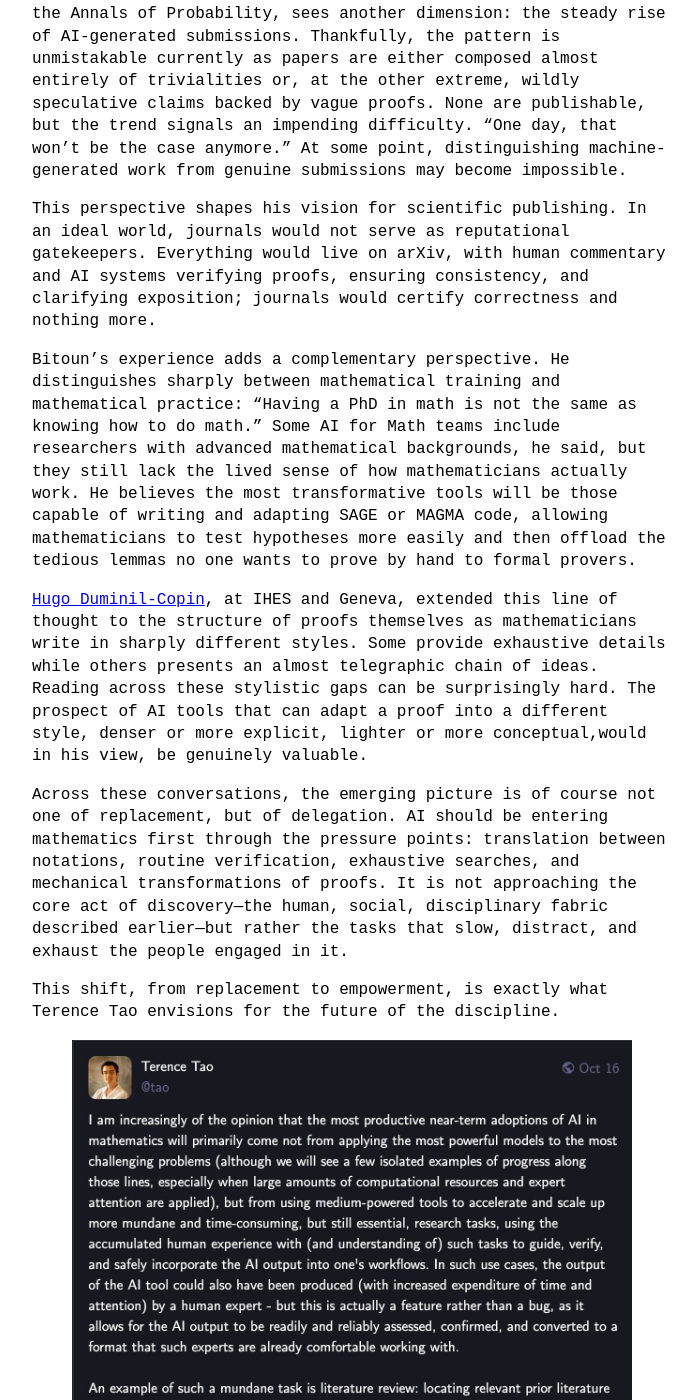
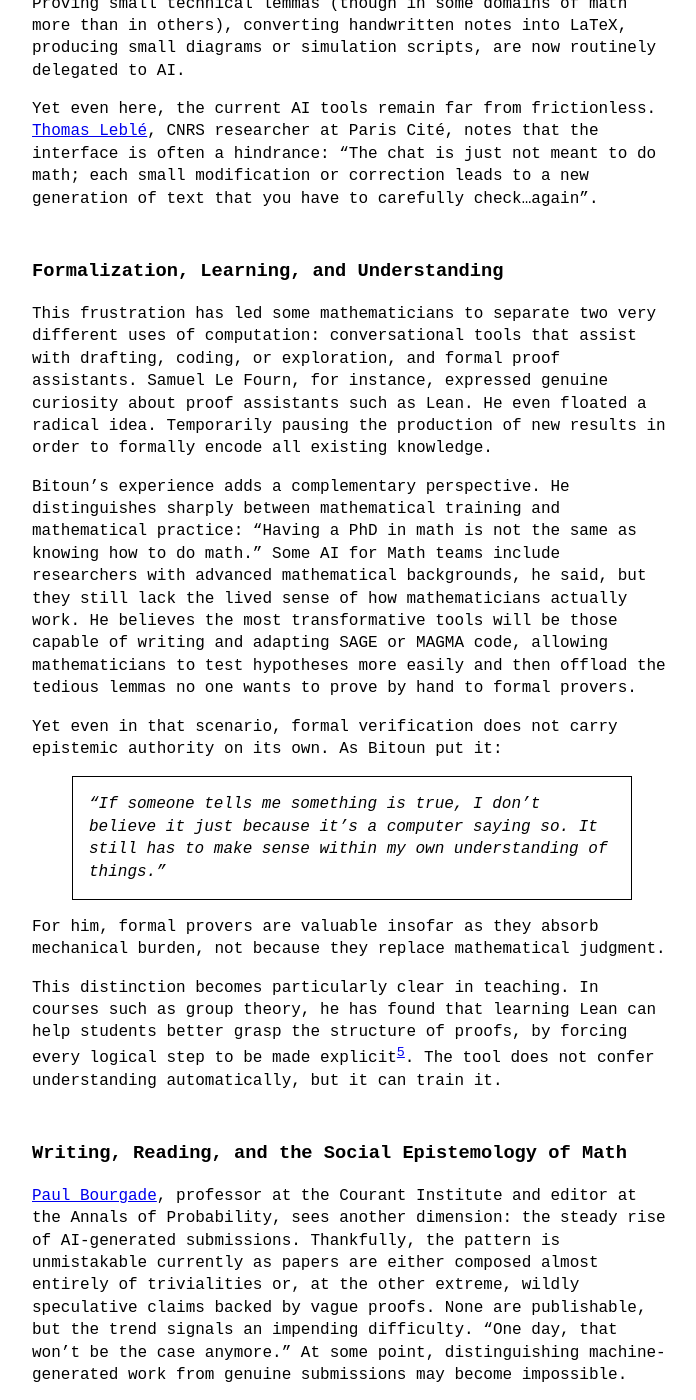
Before and after one commit to dsleo/dsleo.github.io, a Jekyll site: the page built from _posts/2025-12-12-mathematicians-future.md, in a window 1280 px wide and 1400 px high, scrolled down 6154 px. Shown: the whole window, without its empty margins (288-984 px from the left). Built offline with Jekyll 4.4.1, drawn with Linux system fonts in a browser that asks for light colours; some of the changed text lies outside the part shown.

Commit message:
v2 math survey

```diff
--- a/_posts/2025-12-12-mathematicians-future.md
+++ b/_posts/2025-12-12-mathematicians-future.md
@@ -96,9 +96,12 @@
 
 Even once a promising idea appears, the literature can be a treacherous landscape. Conceptual searches are often futile: equivalent ideas may be expressed in very different vocabulary, and minor notational differences can obscure connections. Lemmas and intermediate results are often buried deep in long papers with opaque references, creating a persistent fear of rediscovery.
 
+A mathematician from ENS Paris working in control theory noted that literature search is rarely a matter of exact queries. “Try asking: find all the papers that deal with *Cauchy–Lipschitz without continuity in time*,” he explained. “What you really mean might also be *Picard–Delécluse*, or something phrased entirely differently.” In practice, the task is one of fuzzy concept matching, *i.e.* recognizing equivalence across shifting names, traditions, and notations.
+
 Sabin provided a vivid example: a few years ago, a Japanese mathematician published a result close to his own. The references included a proof from the 1980s by Russian mathematicians, but the abstraction was so high that recognizing the connection was far from obvious.
 
-[Samuel Le Fourn](https://www-fourier.univ-grenoble-alpes.fr/~lefourns/), a number theorist at the Institut Fourier, described the emotional cost attached with literature search: “There’s a constant fear of duplicating work that someone, somewhere, proved decades ago.”
+[Samuel Le Fourn](https://www-fourier.univ-grenoble-alpes.fr/~lefourns/), a number theorist at the Institut Fourier, described the emotional cost attached with literature search:
+>“There’s a constant fear of duplicating work that someone, somewhere, proved decades ago.”
 
 Dudas has faced similar obstacles. He joined a lab focused on automorphic forms, far from his original area of expertise, representation theory. Working with a postdoc, they tried to extend a result specific to GLₙ, but it didn’t work. The postdoc suggested replacing it with the “theta correspondence,” yet keyword searches turned up nothing. Notational differences made the papers difficult to access: the π used for p-adic representations instead of the ρ familiar from classical representation theory. “You can’t just skim the document,” Dudas explained. “You have to translate it into your own language and reconstruct the argument yourself.” One of the essential references they eventually relied on was a paper they never would have discovered without already knowing exactly what to look for.
 
@@ -117,13 +120,31 @@
 
 Yet even here, the current AI tools remain far from frictionless. [Thomas Leblé](https://tleble.perso.math.cnrs.fr/), CNRS researcher at Paris Cité, notes that the interface is often a hindrance: “The chat is just not meant to do math; each small modification or correction leads to a new generation of text that you have to carefully check...again”.
 
+### Formalization, Learning, and Understanding
+This frustration has led some mathematicians to separate two very different uses of computation: conversational tools that assist with drafting, coding, or exploration, and formal proof assistants. Samuel Le Fourn, for instance, expressed genuine curiosity about proof assistants such as Lean. He even floated a radical idea. Temporarily pausing the production of new results in order to formally encode all existing knowledge.
+
+Bitoun’s experience adds a complementary perspective. He distinguishes sharply between mathematical training and mathematical practice: “Having a PhD in math is not the same as knowing how to do math.” Some AI for Math teams include researchers with advanced mathematical backgrounds, he said, but they still lack the lived sense of how mathematicians actually work.
+He believes the most transformative tools will be those capable of writing and adapting SAGE or MAGMA code, allowing mathematicians to test hypotheses more easily and then offload the tedious lemmas  no one wants to prove by hand to formal provers.
+
+Yet even in that scenario, formal verification does not carry epistemic authority on its own. As Bitoun put it:
+
+>“If someone tells me something is true, I don’t believe it just because it’s a computer saying so. It still has to make sense within my own understanding of things.”
+
+For him, formal provers are valuable insofar as they absorb mechanical burden, not because they replace mathematical judgment.
+
+This distinction becomes particularly clear in teaching. In courses such as group theory, he has found that learning Lean can help students better grasp the structure of proofs, by forcing every logical step to be made explicit[^5]. The tool does not confer understanding automatically, but it can train it.
+
+### Writing, Reading, and the Social Epistemology of Math
 [Paul Bourgade](https://cims.nyu.edu/~bourgade/), professor at the Courant Institute and editor at the Annals of Probability, sees another dimension: the steady rise of AI-generated submissions. Thankfully, the pattern is unmistakable currently as papers are either composed almost entirely of trivialities or, at the other extreme, wildly speculative claims backed by vague proofs. None are publishable, but the trend signals an impending difficulty. “One day, that won’t be the case anymore.” At some point, distinguishing machine-generated work from genuine submissions may become impossible.
 
 This perspective shapes his vision for scientific publishing. In an ideal world, journals would not serve as reputational gatekeepers. Everything would live on arXiv, with human commentary and AI systems verifying proofs, ensuring consistency, and clarifying exposition; journals would certify correctness and nothing more.
 
-Bitoun’s experience adds a complementary perspective. He distinguishes sharply between mathematical training and mathematical practice: “Having a PhD in math is not the same as knowing how to do math.” Some AI for Math teams include researchers with advanced mathematical backgrounds, he said, but they still lack the lived sense of how mathematicians actually work. He believes the most transformative tools will be those capable of writing and adapting SAGE or MAGMA code, allowing mathematicians to test hypotheses more easily and then offload the tedious lemmas  no one wants to prove by hand to formal provers.
+Leblé framed the issue more broadly as a crisis of reading rather than writing:
+>“If we give people the means to write more papers, but not the means to read more, it makes no sense".
 
-[Hugo Duminil-Copin](https://www.unige.ch/~duminil/), at IHES and Geneva, extended this line of thought to the structure of proofs themselves as mathematicians write in sharply different styles. Some provide exhaustive details while others presents an almost telegraphic chain of ideas. Reading across these stylistic gaps can be surprisingly hard. The prospect of AI tools that can adapt a proof into a different style, denser or more explicit, lighter or more conceptual,would in his view, be genuinely valuable.
+The problem is not only whether a result is correct or incorrect—beyond formal verification—but whether it is usable, relevant, or genuinely interesting. What mathematicians need, he suggested, are tools that help answer a different question: what is *worth* reading, and what can I actually use?
+
+[Hugo Duminil-Copin](https://www.unige.ch/~duminil/), at IHES and Geneva, extended this line of thought to the structure of proofs themselves as mathematicians write in sharply different styles. Some provides exhaustive details while others presents an almost telegraphic chain of ideas. Reading across these stylistic gaps can be surprisingly hard. The prospect of AI tools that can adapt a proof into a different style, denser or more explicit, lighter or more conceptual,would in his view, be genuinely valuable.
 
 Across these conversations, the emerging picture is of course not one of replacement, but of delegation. AI should be entering mathematics first through the pressure points: translation between notations, routine verification, exhaustive searches, and mechanical transformations of proofs. It is not approaching the core act of discovery—the human, social, disciplinary fabric described earlier—but rather the tasks that slow, distract, and exhaust the people engaged in it.
 
@@ -150,3 +171,4 @@
 [^2]: As already discussed in my previous [post](https://dsleo.github.io/llm/2025/04/18/ai-for-mathematicians.html).
 [^3]: See this reddit thread [AI misinformation and Erdos problems](https://www.reddit.com/r/math/comments/1ob2v7t/ai_misinformation_and_erdos_problems/).
 [^4]: Following the best practice of ["The Mom Test"](https://www.momtestbook.com/).
+[^5]: Similar to a very nice undergrad course from Patrick Massot where Lean code is displayed next to the informal mathematics based on [lean-verbose](https://github.com/PatrickMassot/verbose-lean4).
```
